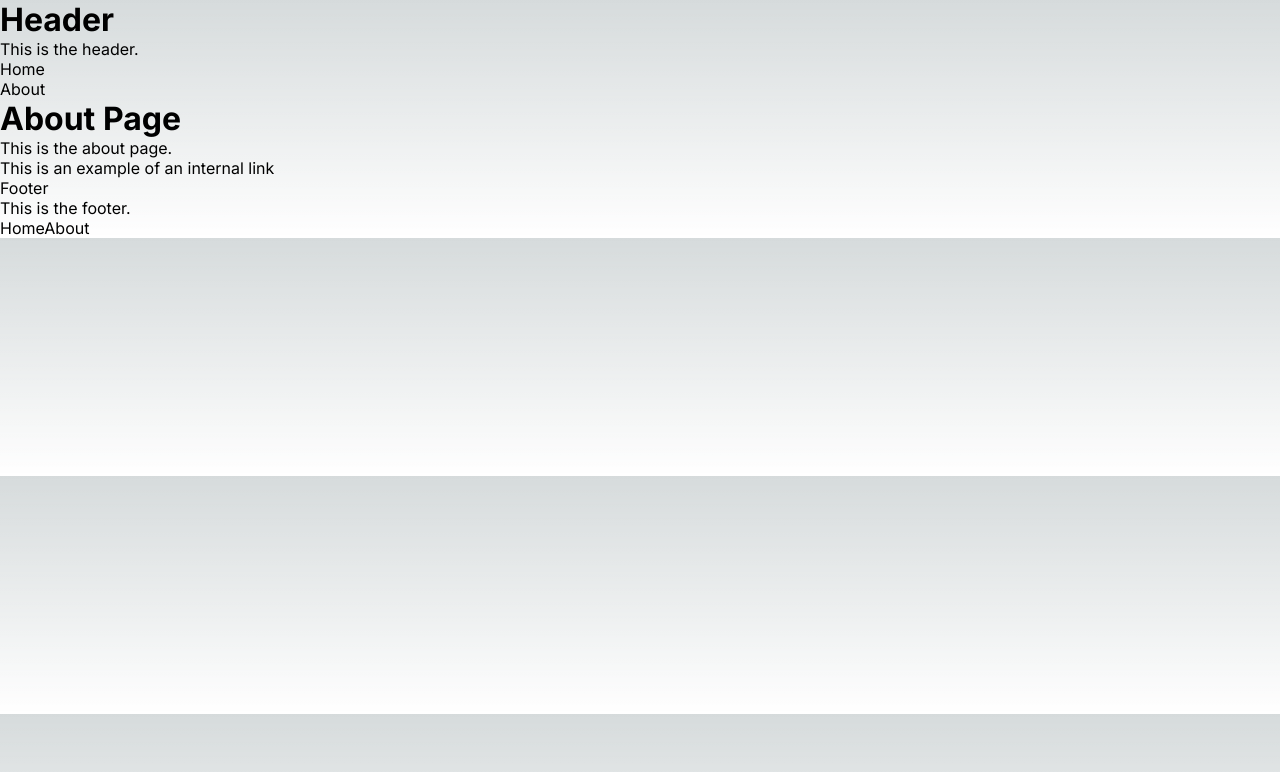
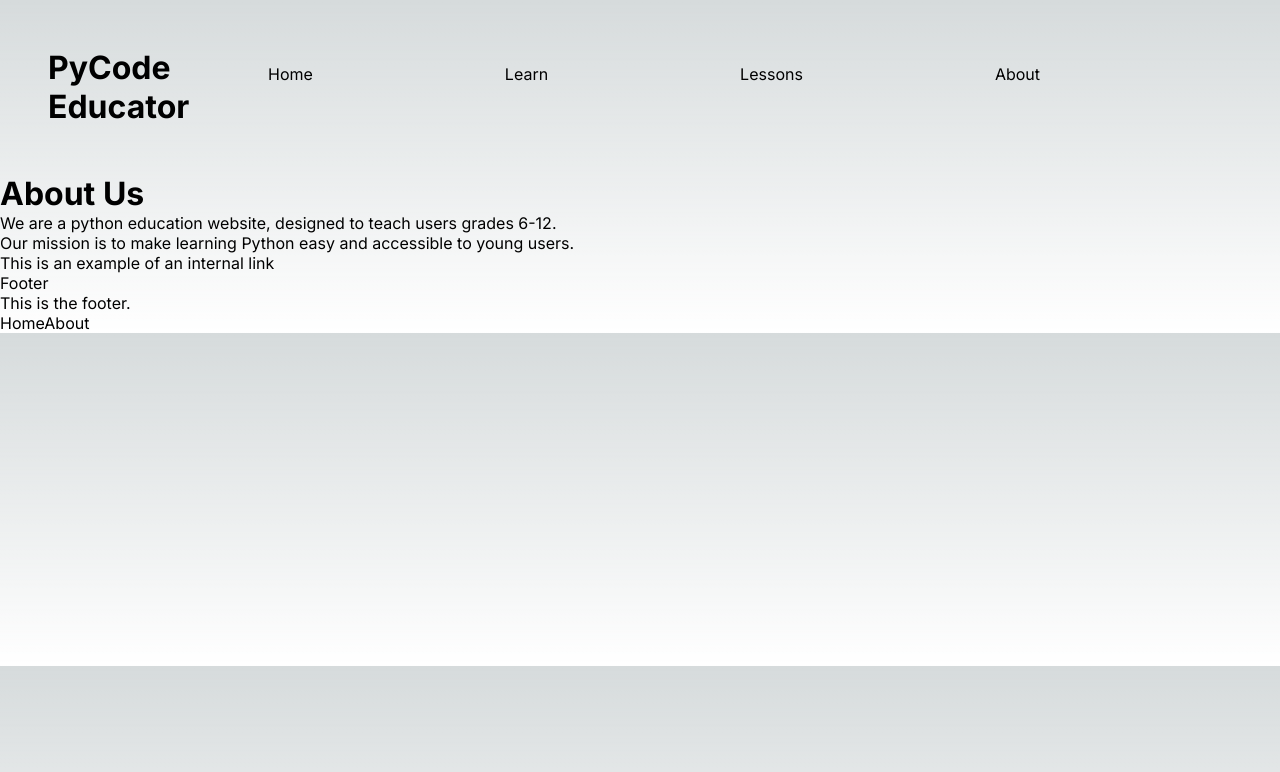
Before and after one commit to eglenn-dev/cse310-team-project, a Next.js app: page /about in a window 1280 px wide. Shown: the top 772 px of the page. Built offline with nearby package versions, Linux system fonts and the light colour scheme.

Commit message:
Modified Navbar

```diff
--- a/app/about/page.tsx
+++ b/app/about/page.tsx
@@ -3,8 +3,10 @@ import Link from 'next/link';
 export default function About() {
     return (
       <div>
-        <h1>About Page</h1>
-        <p>This is the about page.</p>
+        <h1>About Us</h1>
+        <p>We are a python education website, designed to teach users grades 6-12.</p>
+        <p>Our mission is to make learning Python easy and accessible to young users.</p>
+
         <div>
           <Link href="/">
             <p>This is an example of an internal link</p>
--- /dev/null
+++ b/app/components/navbar.module.css
@@ -0,0 +1,19 @@
+.main {
+    display: flex;
+    flex-direction: row;
+    justify-content: space-between;
+    padding: 3rem;
+    min-height: 2vh;
+}
+
+.head {
+    list-style-type: none;
+    display: flex;
+    flex-direction: row;
+    justify-content: space-around;
+}
+
+.headitem {
+    margin-right: 12rem;
+    margin-top: 1rem;
+}
--- a/app/components/navbar.tsx
+++ b/app/components/navbar.tsx
@@ -1,16 +1,22 @@
 import Link from 'next/link';
+import styles from "./navbar.module.css";
 
 export default function NavBar() {
     return (
       <div>
-        <h1>Header</h1>
-        <p>This is the header.</p>
+        <main className={styles.main}>
+          <h1>PyCode Educator</h1>
             <div>
               <ul>
-            <li><Link href="/">Home</Link></li>
-            <li><Link href="/about">About</Link></li>
+                <div className={styles.head}>
+                  <li className={styles.headitem}><Link href="/">Home</Link></li>
+                  <li className={styles.headitem}><Link href="">Learn</Link></li>
+                  <li className={styles.headitem}><Link href="">Lessons</Link></li>
+                  <li className={styles.headitem}><Link href="/about">About</Link></li>
+                </div>
             </ul>
           </div>
+        </main>
       </div>
       );
   }
```
Also changed, not shown: app/page.tsx (+0 -84 lines). Lines whose indentation alone changed are shown as unchanged.
